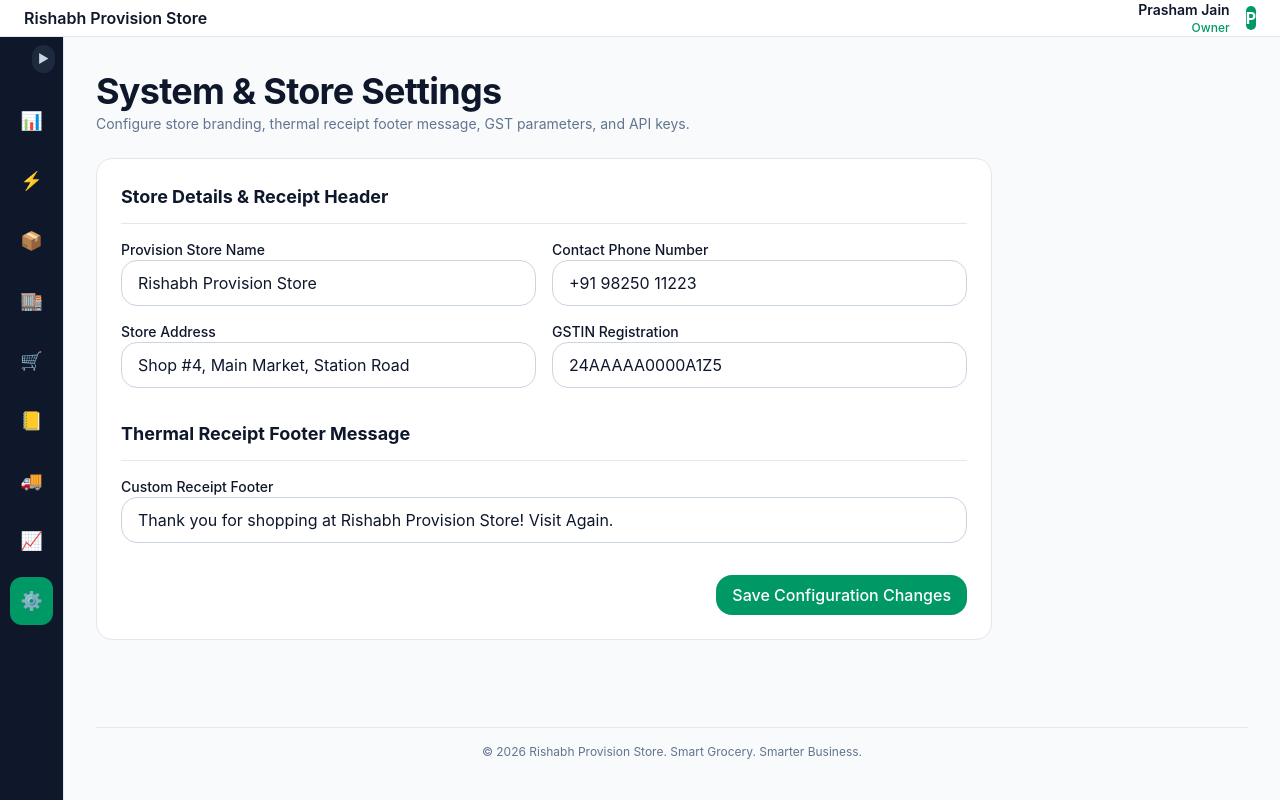
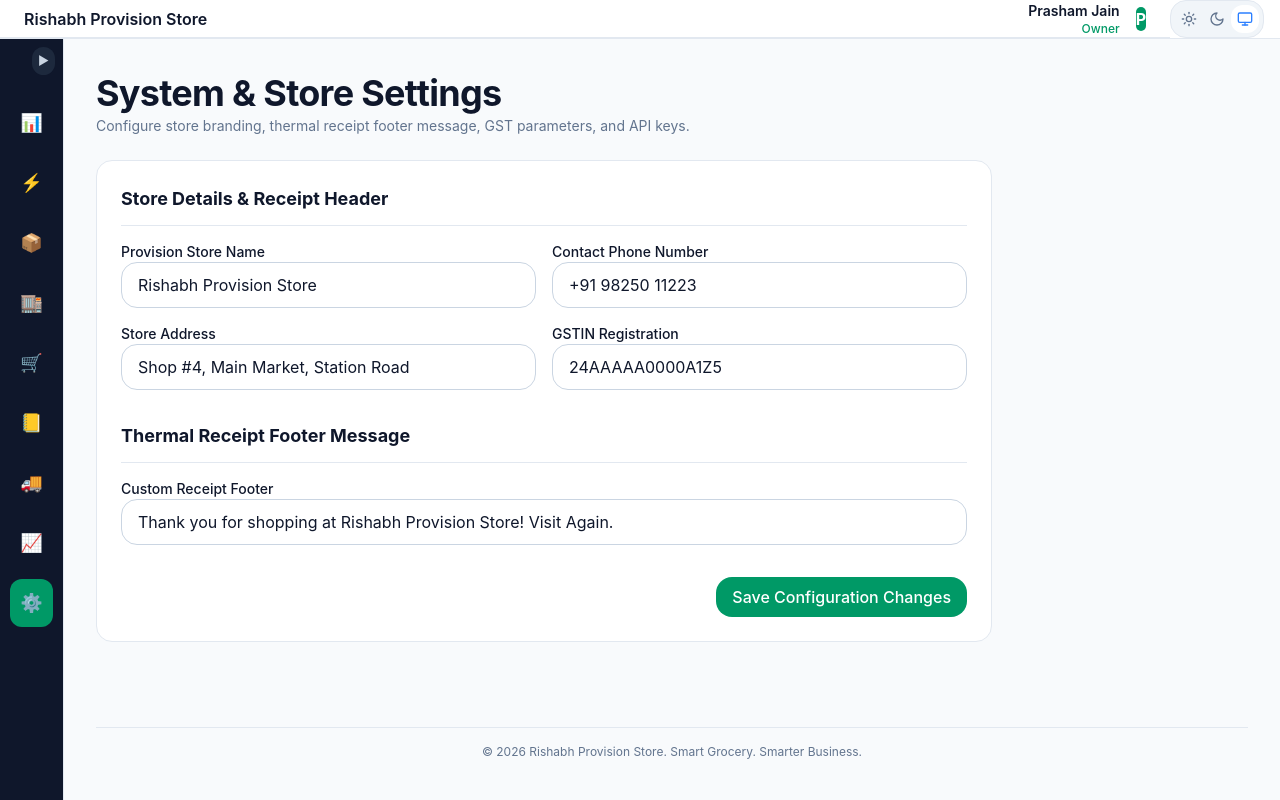
Before and after one commit to PrashamJain1318/Rishabh-Provision-Store, a React (Vite) app in the folder apps/web/: page /settings in a window 1280 px wide. Both pictures are taken after a click on the button "Toggle Sidebar". Built offline with nearby package versions, Linux system fonts and the light colour scheme.

Commit message:
feat(web): enhance DashboardLayout shell with Sticky Navbar, Collapsible Sidebar, ThemeToggle, and Footer

```diff
--- a/apps/web/src/layouts/DashboardLayout.tsx
+++ b/apps/web/src/layouts/DashboardLayout.tsx
@@ -1,5 +1,6 @@
 import React, { useState } from "react";
 import { Navbar, Sidebar, SidebarItem } from "@rishabh-store/ui";
+import { ThemeToggle } from "../components/ThemeToggle";
 
 export interface DashboardLayoutProps {
   children: React.ReactNode;
@@ -33,9 +34,12 @@ export const DashboardLayout: React.FC<DashboardLayoutProps> = ({
 
   return (
     <div className="min-h-screen flex flex-col bg-slate-50 dark:bg-slate-950 text-slate-900 dark:text-slate-100">
-      {/* 1. Sticky Navbar */}
-      <div className="sticky top-0 z-40">
-        <Navbar storeName="Rishabh Provision Store" userName="Prasham Jain" userRole="Owner" />
+      {/* 1. Sticky Navbar with ThemeToggle */}
+      <div className="sticky top-0 z-40 flex items-center justify-between bg-white dark:bg-slate-900 border-b border-slate-200 dark:border-slate-800 pr-4">
+        <div className="flex-1">
+          <Navbar storeName="Rishabh Provision Store" userName="Prasham Jain" userRole="Owner" />
+        </div>
+        <ThemeToggle />
       </div>
 
       <div className="flex flex-1 overflow-hidden">
@@ -59,16 +63,16 @@ export const DashboardLayout: React.FC<DashboardLayoutProps> = ({
           ) : (
             <div className="flex flex-col items-center gap-3 py-4">
               {sidebarItems.map((item) => (
-                <button
+                <a
                   key={item.id}
-                  onClick={() => onNavSelect?.(item.id)}
+                  href={`/${item.id}`}
                   title={item.label}
                   className={`p-2.5 rounded-xl text-lg ${
                     item.active ? "bg-emerald-600 text-white" : "text-slate-400 hover:bg-slate-800"
                   }`}
                 >
                   {item.icon}
-                </button>
+                </a>
               ))}
             </div>
           )}
```
